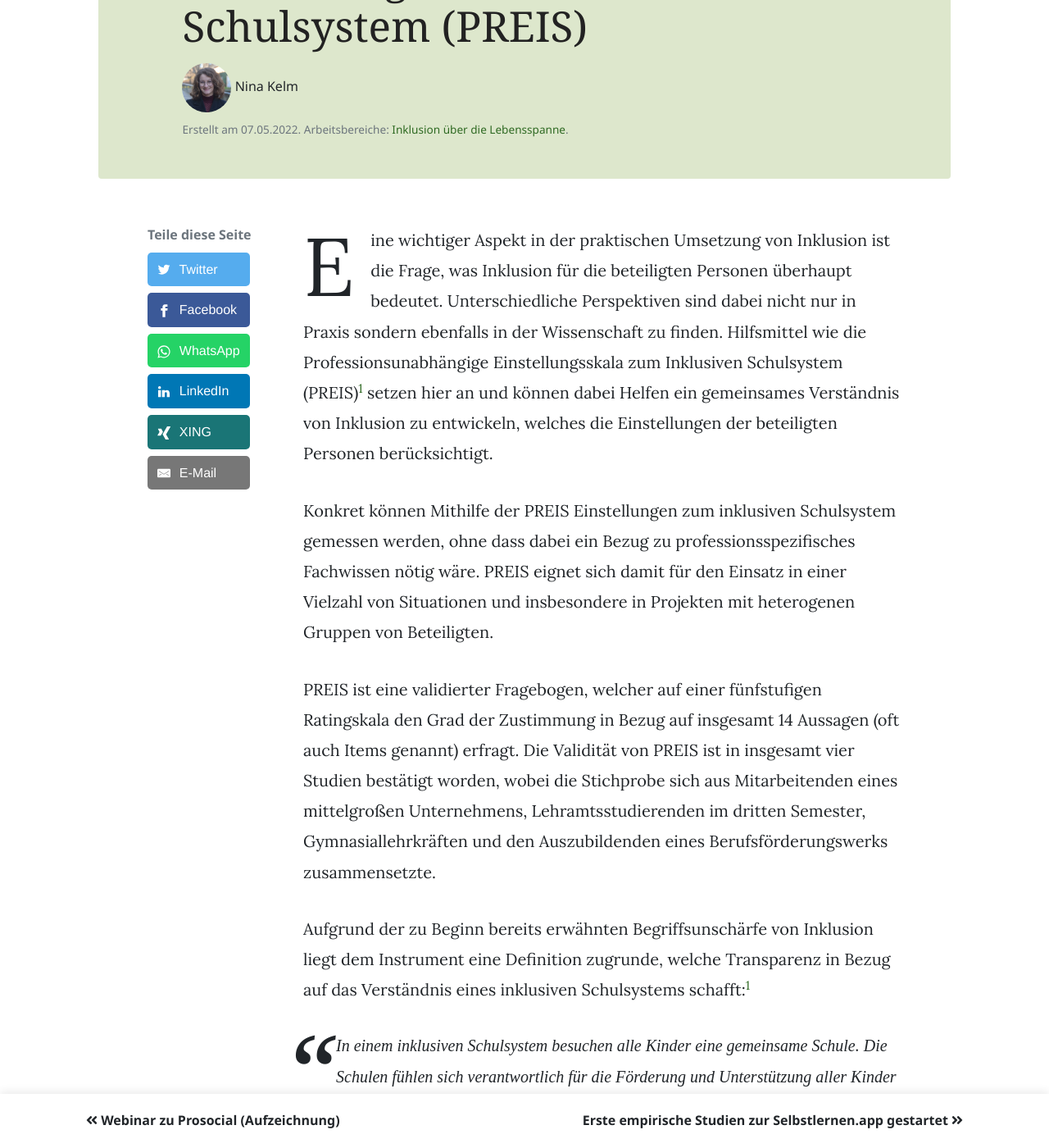
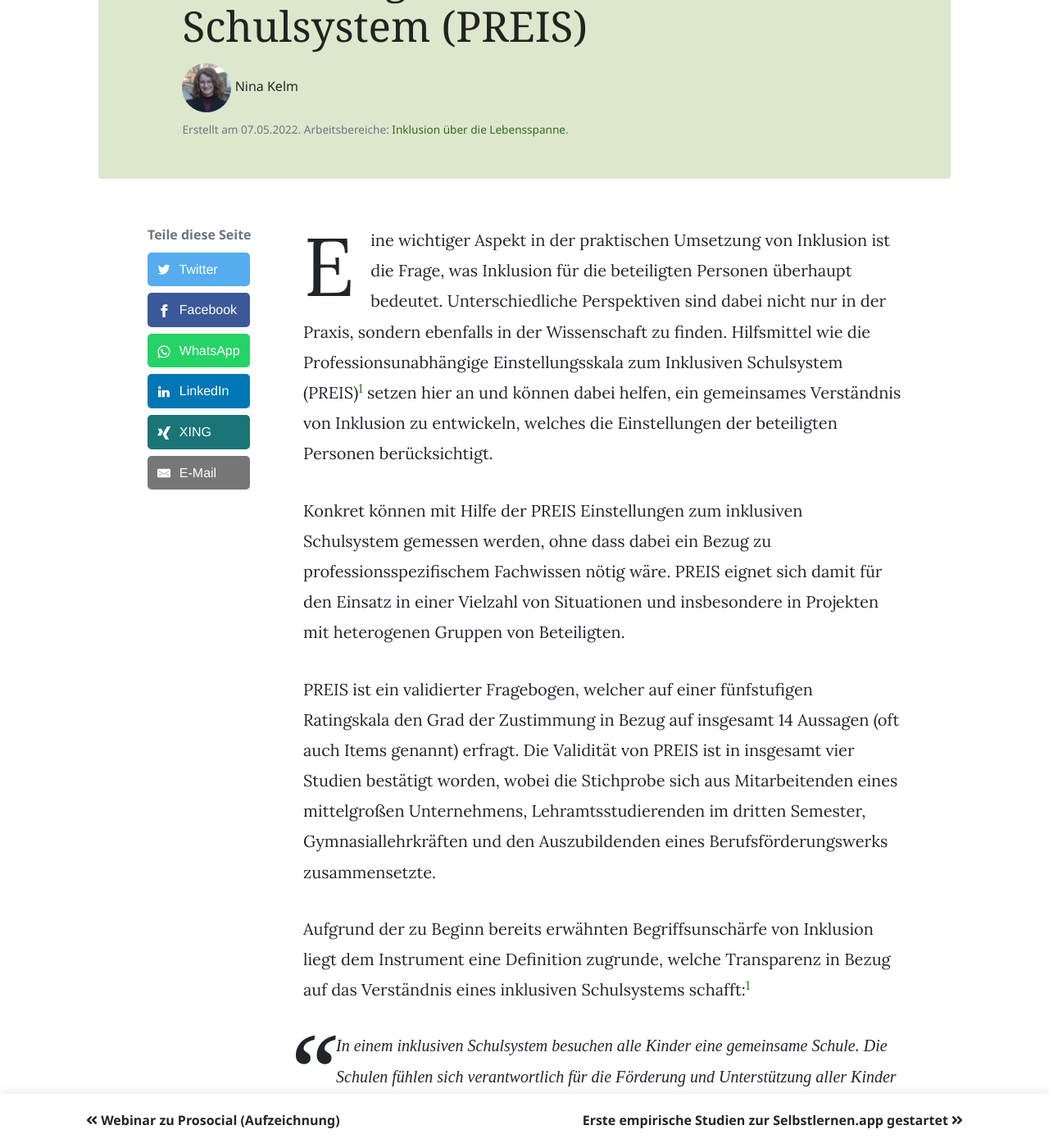
Before and after one commit to innovation-hub-inklusion/innovation-hub-inklusion.github.io, a Jekyll site: the page built from _posts/2022-05-07-Preis.md, in a window 1280 px wide and 1400 px high, scrolled down 343 px. Shown: the whole window at 82% size. Built offline with Jekyll 4.4.1, drawn with Linux system fonts in a browser that asks for light colours; some web fonts are replaced; some of the changed text lies outside the part shown.

Commit message:
Fix typos

```diff
--- a/_posts/2022-05-07-Preis.md
+++ b/_posts/2022-05-07-Preis.md
@@ -4,11 +4,11 @@
 workareas: [ AB-2, AB-2 ]
 ---
 
-Eine wichtiger Aspekt in der praktischen Umsetzung von Inklusion ist die Frage, was Inklusion für die beteiligten Personen überhaupt bedeutet. Unterschiedliche Perspektiven sind dabei nicht nur in Praxis sondern ebenfalls in der Wissenschaft zu finden. Hilfsmittel wie die Professionsunabhängige Einstellungsskala zum Inklusiven Schulsystem (PREIS)[^1] setzen hier an und können dabei Helfen ein gemeinsames Verständnis von Inklusion zu entwickeln, welches die Einstellungen der beteiligten Personen berücksichtigt.
+Eine wichtiger Aspekt in der praktischen Umsetzung von Inklusion ist die Frage, was Inklusion für die beteiligten Personen überhaupt bedeutet. Unterschiedliche Perspektiven sind dabei nicht nur in der Praxis, sondern ebenfalls in der Wissenschaft zu finden. Hilfsmittel wie die Professionsunabhängige Einstellungsskala zum Inklusiven Schulsystem (PREIS)[^1] setzen hier an und können dabei helfen, ein gemeinsames Verständnis von Inklusion zu entwickeln, welches die Einstellungen der beteiligten Personen berücksichtigt.
 
-Konkret können Mithilfe der PREIS Einstellungen zum inklusiven Schulsystem gemessen werden, ohne dass dabei ein Bezug zu professionsspezifisches Fachwissen nötig wäre. PREIS eignet sich damit für den Einsatz in einer Vielzahl von Situationen und insbesondere in Projekten mit heterogenen Gruppen von Beteiligten.
+Konkret können mit Hilfe der PREIS Einstellungen zum inklusiven Schulsystem gemessen werden, ohne dass dabei ein Bezug zu professionsspezifischem Fachwissen nötig wäre. PREIS eignet sich damit für den Einsatz in einer Vielzahl von Situationen und insbesondere in Projekten mit heterogenen Gruppen von Beteiligten.
 
-PREIS ist eine validierter Fragebogen, welcher auf einer fünfstufigen Ratingskala den Grad der Zustimmung in Bezug auf insgesamt 14 Aussagen (oft auch Items genannt) erfragt. Die Validität von PREIS ist in insgesamt vier Studien bestätigt worden, wobei die Stichprobe sich aus Mitarbeitenden eines mittelgroßen Unternehmens, Lehramtsstudierenden im dritten Semester, Gymnasiallehrkräften und den Auszubildenden eines Berufsförderungswerks zusammensetzte.
+PREIS ist ein validierter Fragebogen, welcher auf einer fünfstufigen Ratingskala den Grad der Zustimmung in Bezug auf insgesamt 14 Aussagen (oft auch Items genannt) erfragt. Die Validität von PREIS ist in insgesamt vier Studien bestätigt worden, wobei die Stichprobe sich aus Mitarbeitenden eines mittelgroßen Unternehmens, Lehramtsstudierenden im dritten Semester, Gymnasiallehrkräften und den Auszubildenden eines Berufsförderungswerks zusammensetzte.
 
 Aufgrund der zu Beginn bereits erwähnten Begriffsunschärfe von Inklusion liegt dem Instrument eine Definition zugrunde, welche Transparenz in Bezug auf das Verständnis eines inklusiven Schulsystems schafft:[^1]
 
@@ -18,7 +18,7 @@
 
 Diese Definition ist dem Fragebogen vorangestellt, um sicher zu stellen, dass alle Befragten von einer vergleichbaren Ausgangsposition aus bewerten und somit auch die Ergebnisse vergleichbar sind.
 
-Entsprechend des zugrunde liegenden Inklusionsverständnisses wird bewusst auf kategorisierende Formulierungen, beispielsweise die Zuordnung in die Gruppen "mit/ohne Behinderung" oder "mit/ohne sonderpädagogischen Förderbedarf", verzichtet. Dementsprechend können mit PREIS nicht explizit die Einstellungen zu Menschen mit Behinderungen und deren Förderung in Regelschulklassen erfasst werden. Beachtet werden muss zudem, dass einige Antworttendenzen nicht vollständig vermeidbar sind.[^2]
+Entsprechend des zugrunde liegenden Inklusionsverständnisses wird bewusst auf kategorisierende Formulierungen, beispielsweise die Zuordnung in die Gruppen "mit/ohne Behinderung" oder "mit/ohne sonderpädagogischen Förderbedarf", verzichtet. Dementsprechend können mit der PREIS nicht explizit die Einstellungen zu Menschen mit Behinderungen und deren Förderung in Regelschulklassen erfasst werden. Beachtet werden muss zudem, dass einige Antworttendenzen nicht vollständig vermeidbar sind.[^2]
 
 Die PREIS ist für alle Interessierten unter einer CC-BYSA-Lizenz frei verfügbar.
 
```
Also changed, not shown: _posts/2022-05-07-Selbstlernen-app.md (+2 -2 lines).
